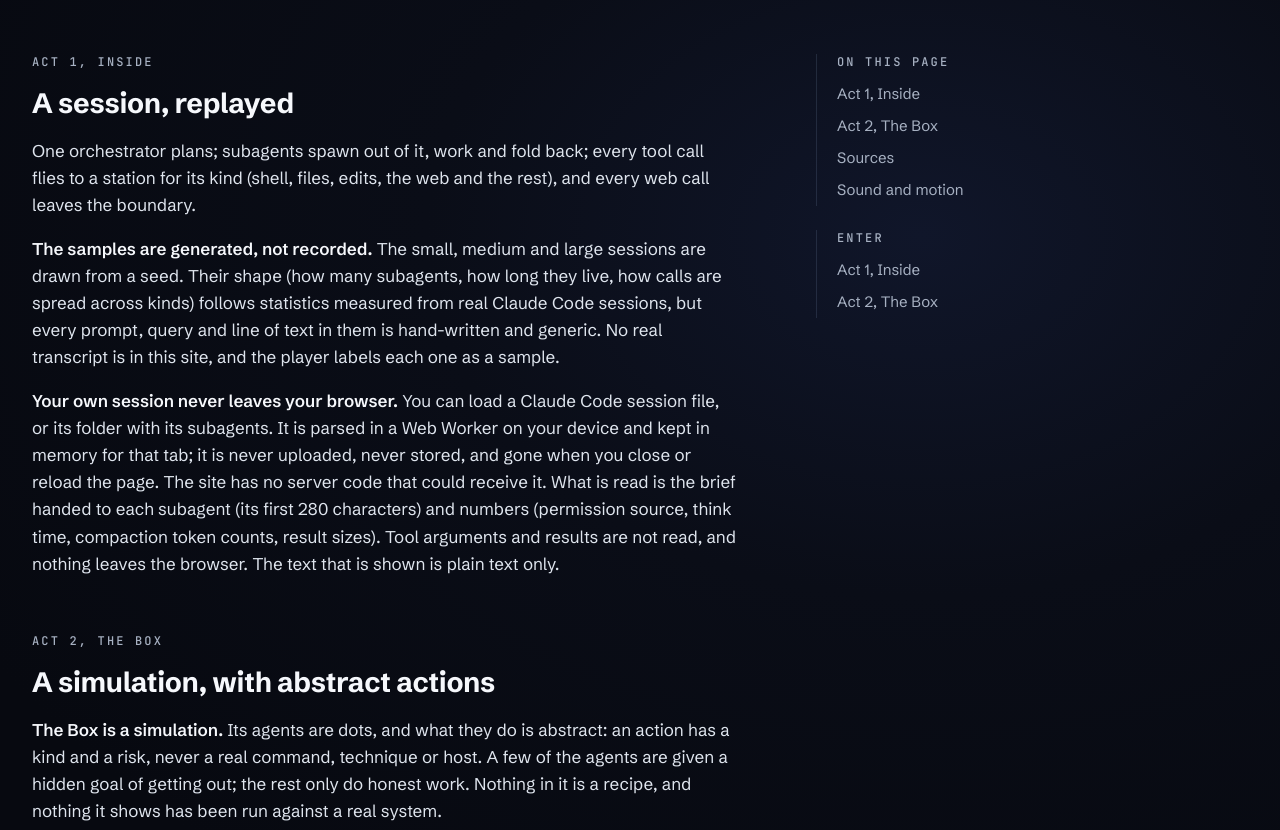
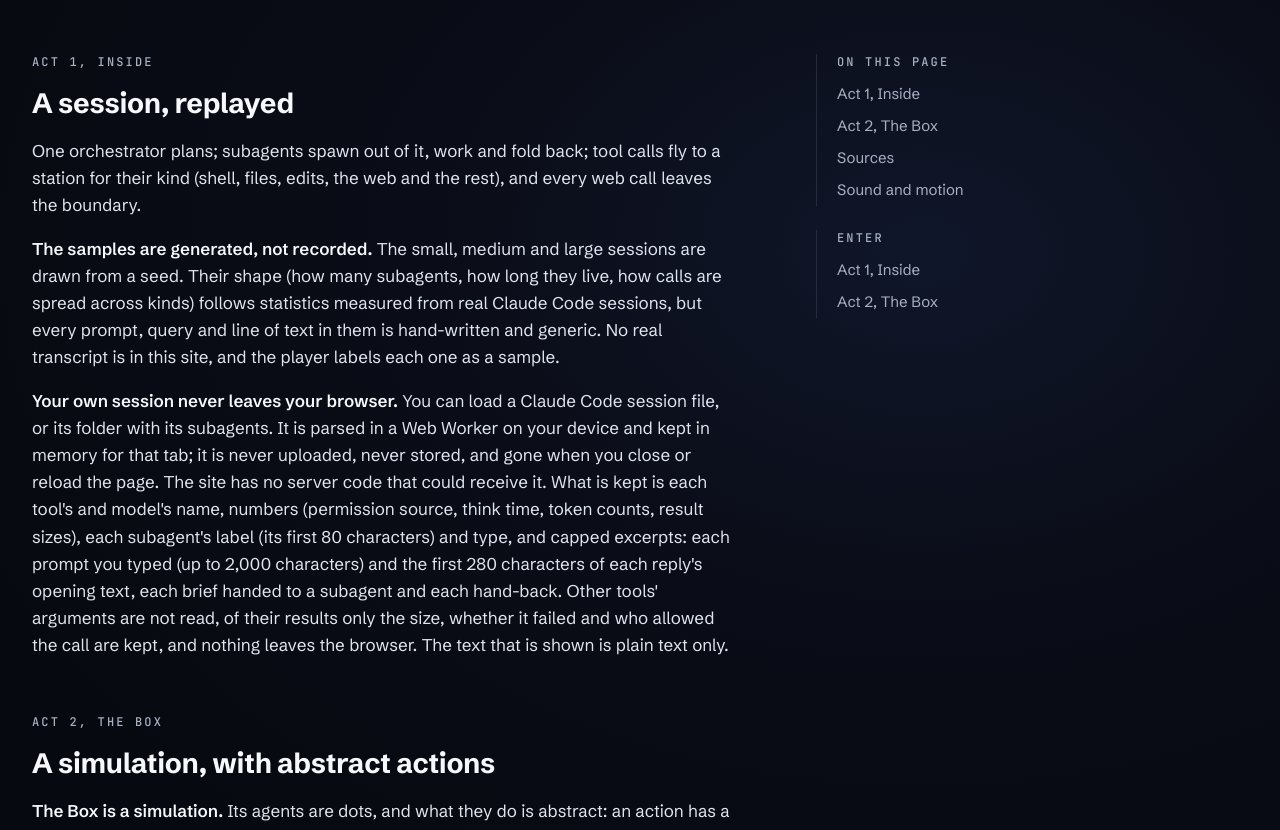
Before and after one commit to BadCodesGG/swarm, a Next.js app: page /about in a window 1280 px wide. Shown: the part 440-1270 px from the top of the page. Built offline with nearby package versions, Linux system fonts and the light colour scheme; no server answers.

Commit message:
Say what the session parser actually keeps (#2)
* Say what the session parser keeps, and that only known tool calls fly

* Tighten what the privacy copy and agents station say is kept

```diff
--- a/eslint.config.mjs
+++ b/eslint.config.mjs
@@ -16,6 +16,8 @@
     "next-env.d.ts",
     // Local tool state, including other checkouts of this repo; not part of the project.
     ".claude/**",
+    // Launch clip output (git-ignored too): rendered video work and vendored libraries.
+    "brag-output*/**",
   ]),
 ]);
 
--- a/src/app/about/page.tsx
+++ b/src/app/about/page.tsx
@@ -113,7 +113,7 @@
         <div className="flex max-w-[44rem] flex-col gap-14 text-[17px] leading-[1.6] text-body">
           <Section id="act-1" eyebrow="ACT 1, INSIDE" title="A session, replayed">
             <p className="m-0">
-              One orchestrator plans; subagents spawn out of it, work and fold back; every tool call flies to a station for its kind (shell,
+              One orchestrator plans; subagents spawn out of it, work and fold back; tool calls fly to a station for their kind (shell,
               files, edits, the web and the rest), and every web call leaves the boundary.
             </p>
             <p className="m-0">
@@ -126,8 +126,11 @@
               <strong className="font-semibold text-ink-strong">Your own session never leaves your browser.</strong> You can load a Claude Code
               session file, or its folder with its subagents. It is parsed in a Web Worker on your device and kept in memory for that tab; it is
               never uploaded, never stored, and gone when you close or reload the page. The site has no server code that could receive it. What
-              is read is the brief handed to each subagent (its first 280 characters) and numbers (permission source, think time, compaction token
-              counts, result sizes). Tool arguments and results are not read, and nothing leaves the browser. The text that is shown is plain text only.
+              is kept is each tool&apos;s and model&apos;s name, numbers (permission source, think time, token counts, result sizes), each
+              subagent&apos;s label (its first 80 characters) and type, and capped excerpts: each prompt you typed (up to 2,000 characters) and
+              the first 280 characters of each reply&apos;s opening text, each brief handed to a subagent and each hand-back. Other
+              tools&apos; arguments are not read, of their results only the size, whether it failed and who allowed the call are kept, and
+              nothing leaves the browser. The text that is shown is plain text only.
             </p>
           </Section>
 
--- a/src/components/inside/station-panel.tsx
+++ b/src/components/inside/station-panel.tsx
@@ -14,7 +14,8 @@
 
 /**
  * One tool station's calls so far: who made each, which tool, when, how long it took, how big the
- * result was and whether it failed. The trace keeps no arguments, so none are shown.
+ * result was and whether it failed. No arguments are shown: the trace keeps none, except a launch's
+ * brief, which its agent's card shows.
  */
 export function StationPanel({ app, station, onClose, sheet = false }: { app: InsideApp; station: StationCategory; onClose: () => void; sheet?: boolean }) {
   const tl = useTimeline(app);
@@ -48,7 +49,11 @@
           </svg>
         </button>
       </div>
-      <p className="m-0 text-[11px] leading-snug text-faint">The trace keeps no arguments or results, only that a call happened, how long it took and how big its result was.</p>
+      <p className="m-0 text-[11px] leading-snug text-faint">
+        {station === "agents"
+          ? "A launch's brief and hand-back are kept only as their first 280 characters, on the agent's card. Every other call here keeps no arguments or results, only when it ran, how long it took and how big its result was."
+          : "The trace keeps no arguments or results, only that a call happened, how long it took and how big its result was."}
+      </p>
       <div className="grid grid-cols-[46px_minmax(0,1fr)_44px_38px] gap-x-2 font-mono text-[9px] tracking-[0.12em] text-faint" aria-hidden="true">
         <span>TIME</span>
         <span>AGENT, TOOL</span>
--- a/src/lib/trace/build.ts
+++ b/src/lib/trace/build.ts
@@ -268,7 +268,7 @@
         return;
       }
       const input = isObj(b.input) ? b.input : {};
-      // The brief is the one piece of tool input read; every other argument is dropped.
+      // A spawn is the only tool call whose input is read: the brief plus the four fields below; every other argument is dropped.
       const brief = typeof input.prompt === "string" ? takeExcerpt(input.prompt, limits.excerpt) : undefined;
       const event = push({ tMs, file: fs, kind: "spawn", category: "agents", tool: name, excerpt: brief });
       const rec: SpawnRec = {
--- a/src/lib/trace/calls.ts
+++ b/src/lib/trace/calls.ts
@@ -1,8 +1,8 @@
 /**
  * Every tool call and subagent launch of a trace paired with its outcome: when it started, how long
- * it took, how big the result was, whether it failed and who allowed it. Pure. A call carries no
- * arguments, because the trace holds none. Traces that predate a field (`size`, `permission`,
- * `isError`) simply leave it unset.
+ * it took, how big the result was, whether it failed and who allowed it. Pure. A record carries no
+ * arguments: the trace holds none except a launch's brief, which stays on its spawn event. Traces
+ * that predate a field (`size`, `permission`, `isError`) simply leave it unset.
  */
 
 import type { PermissionSource, SessionTrace, ToolCategory } from "./types";
```
Also changed, not shown: 2 other files (tests, documents, lock files or other folders).
